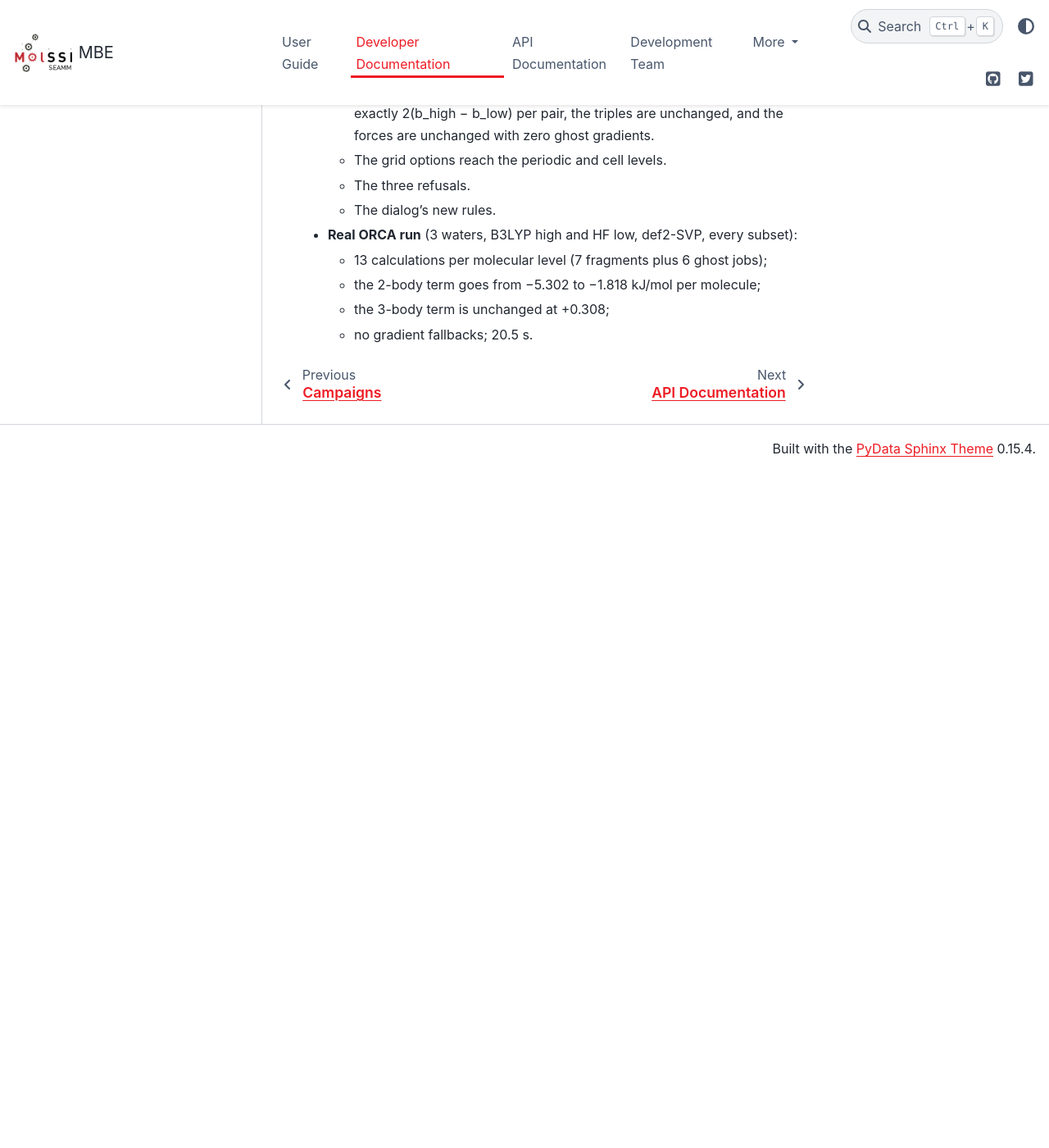
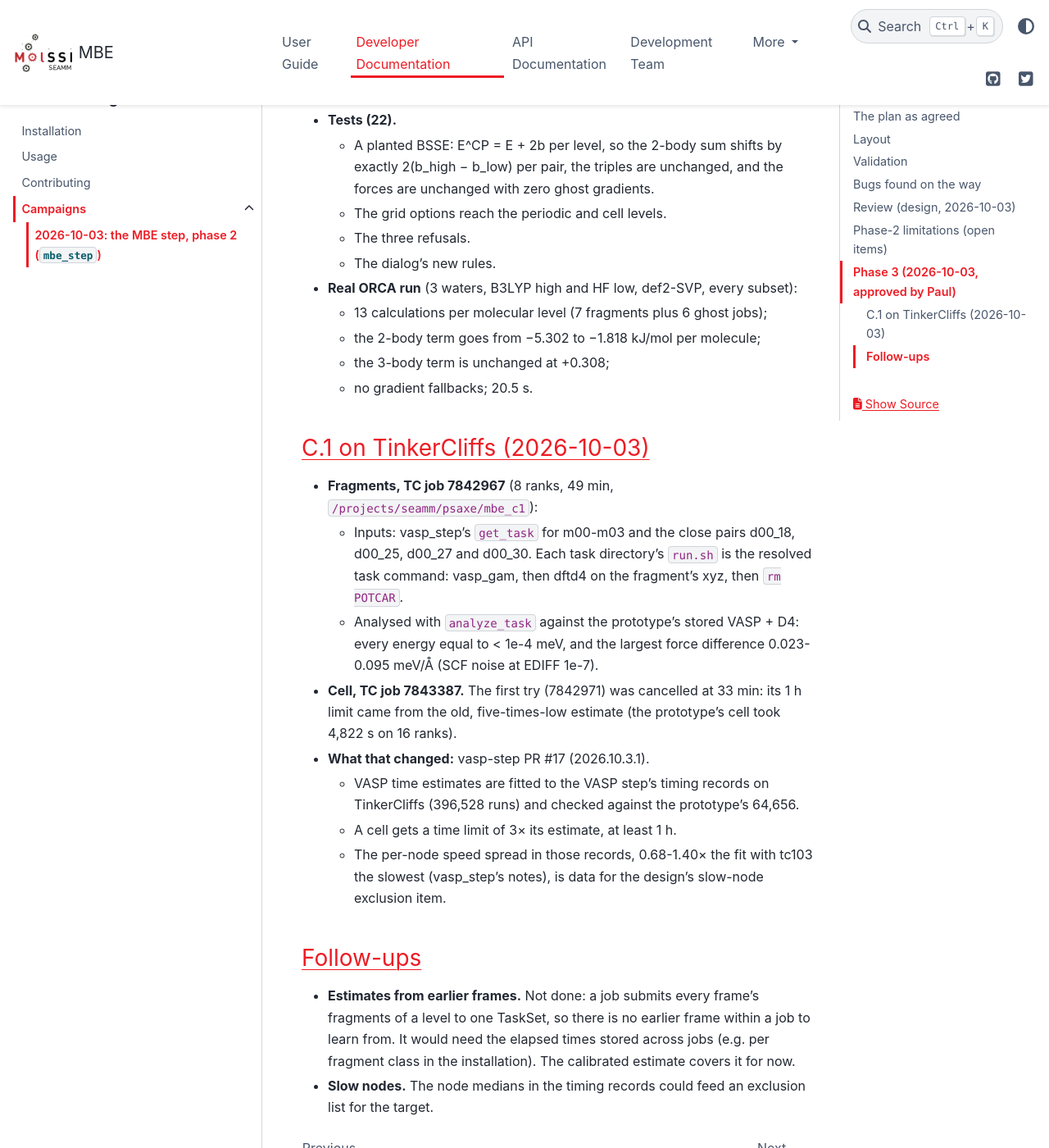
Before and after one commit to molssi-seamm/mbe_step, a Sphinx documentation site: the page built from docs/developer_guide/campaigns/2026-10-03/index.rst, in a window 1280 px wide and 1400 px high, scrolled down 7099 px. Shown: the whole window at 82% size. Built offline with Sphinx 7.4.7 and the PyData theme 0.15.4, drawn with Linux system fonts in a browser that asks for light colours; pages that are not in the unit, such as notebooks, are missing from menus; before the commit the page ends 7675 px from its top, so only the background shows below that; some of the changed text lies outside the part shown.

Commit message:
Notes: C.1 fragments, the estimate change, follow-ups
Co-Authored-By: Claude Opus 5.5 <noreply@anthropic.com>

```diff
--- a/docs/developer_guide/campaigns/2026-10-03/index.rst
+++ b/docs/developer_guide/campaigns/2026-10-03/index.rst
@@ -278,3 +278,37 @@ TinkerCliffs.
   - the 2-body term goes from −5.302 to −1.818 kJ/mol per molecule;
   - the 3-body term is unchanged at +0.308;
   - no gradient fallbacks; 20.5 s.
+
+C.1 on TinkerCliffs (2026-10-03)
+--------------------------------
+
+- **Fragments, TC job 7842967** (8 ranks, 49 min, ``/projects/seamm/psaxe/mbe_c1``):
+
+  - Inputs: vasp_step's ``get_task`` for m00-m03 and the close pairs d00_18,
+    d00_25, d00_27 and d00_30. Each task directory's ``run.sh`` is the resolved
+    task command: vasp_gam, then dftd4 on the fragment's xyz, then
+    ``rm POTCAR``.
+  - Analysed with ``analyze_task`` against the prototype's stored VASP + D4:
+    every energy equal to < 1e-4 meV, and the largest force difference
+    0.023-0.095 meV/Å (SCF noise at EDIFF 1e-7).
+- **Cell, TC job 7843387.** The first try (7842971) was cancelled at 33 min:
+  its 1 h limit came from the old, five-times-low estimate (the prototype's cell
+  took 4,822 s on 16 ranks).
+- **What that changed:** vasp-step PR #17 (2026.10.3.1).
+
+  - VASP time estimates are fitted to the VASP step's timing records on
+    TinkerCliffs (396,528 runs) and checked against the prototype's 64,656.
+  - A cell gets a time limit of 3× its estimate, at least 1 h.
+  - The per-node speed spread in those records, 0.68-1.40× the fit with tc103
+    the slowest (vasp_step's notes), is data for the design's slow-node
+    exclusion item.
+
+Follow-ups
+----------
+
+- **Estimates from earlier frames.** Not done: a job submits every frame's
+  fragments of a level to one TaskSet, so there is no earlier frame within a job
+  to learn from. It would need the elapsed times stored across jobs (e.g. per
+  fragment class in the installation). The calibrated estimate covers it for now.
+- **Slow nodes.** The node medians in the timing records could feed an exclusion
+  list for the target.
```
